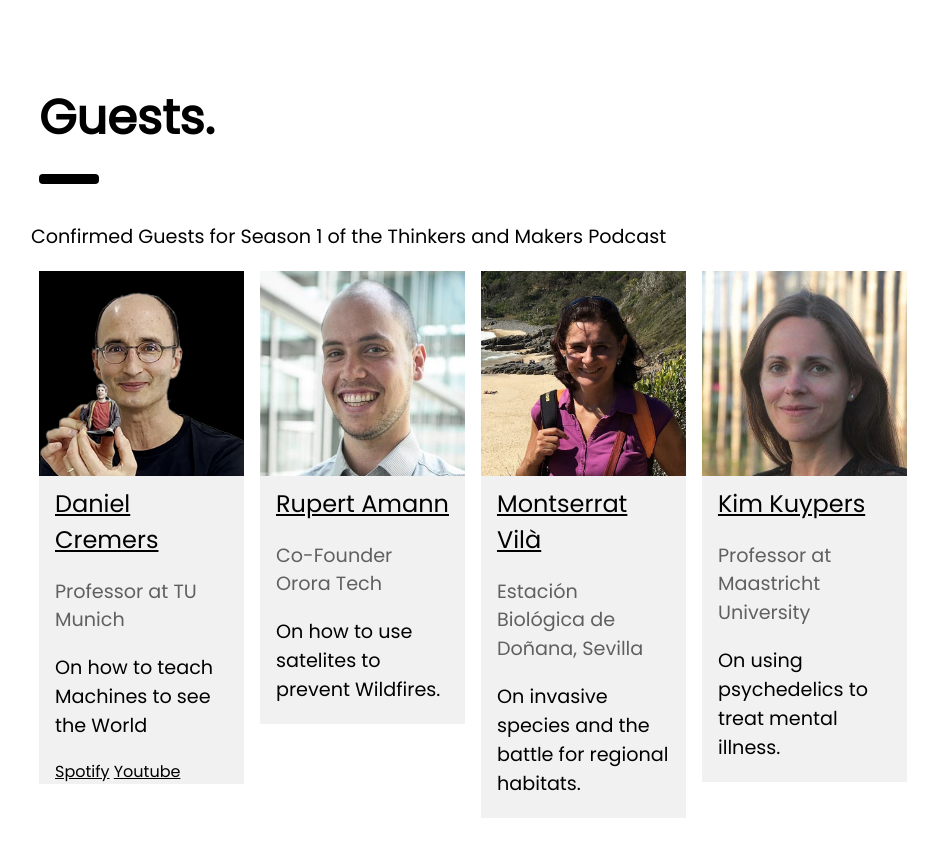
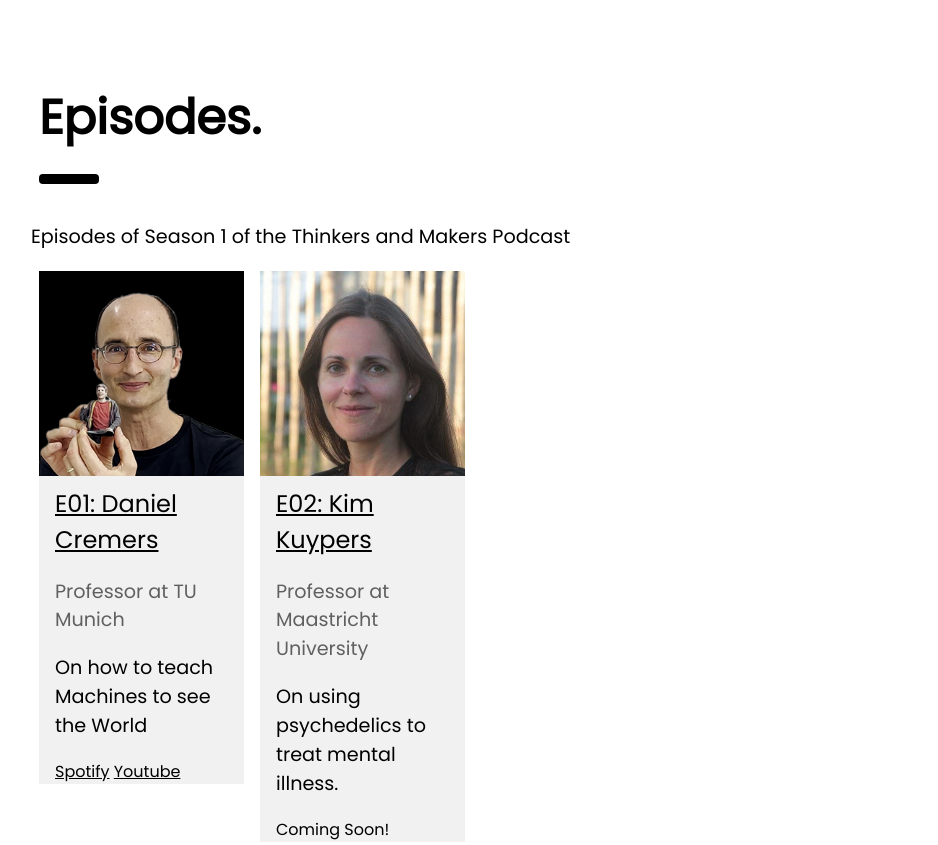
Before and after one commit to fridowicke/thinkersandmakers, a plain HTML site: page index.html in a window 1280 px wide. Shown: the part 1025-1870 px from the top of the page, without its empty margins (317-1255 px from the left). Drawn offline with nearby package versions, Linux system fonts and the light colour scheme.

Commit message:
Update index.html

```diff
--- a/index.html
+++ b/index.html
@@ -39,7 +39,7 @@ p {font-size:larger}
     <a href="#" onclick="w3_close()" class="w3-bar-item w3-button w3-hover-white">Home</a>
     <!--<a href="#showcase" onclick="w3_close()" class="w3-bar-item w3-button w3-hover-white">Showcase</a> -->
     <a href="#podcast" onclick="w3_close()" class="w3-bar-item w3-button w3-hover-white">The Podcast</a>
-    <a href="#guests" onclick="w3_close()" class="w3-bar-item w3-button w3-hover-white">Guests</a>
+    <a href="#episodes" onclick="w3_close()" class="w3-bar-item w3-button w3-hover-white">Episodes</a>
     <a href="#host" onclick="w3_close()" class="w3-bar-item w3-button w3-hover-white">Your Host</a>
     <!--<a href="#packages" onclick="w3_close()" class="w3-bar-item w3-button w3-hover-white">Packages</a> -->
     <!--<a href="#contact" onclick="w3_close()" class="w3-bar-item w3-button w3-hover-white">Contact</a> -->
@@ -110,23 +110,23 @@ p {font-size:larger}
   </div>
 
   <!-- Designers -->
-  <div class="w3-container" id="guests" style="margin-top:75px">
-    <h1 class="w3-xxxlarge w3-text-black"><b>Guests.</b></h1>
+  <div class="w3-container" id="Episodes" style="margin-top:75px">
+    <h1 class="w3-xxxlarge w3-text-black"><b>Episodes.</b></h1>
     <hr style="width:50px;border:5px solid black" class="w3-round">
-    <!--<p>This podcast is all about...
+    <!--<p>
     </p>-->
-    <!--<p><b>Confirmed Guests</b>:</p>-->
+    <!--<p><b>Season 1</b>:</p>-->
   </div>
 
-  <!-- Guests -->
+  <!-- Episodes -->
 
   <div class="w3-row-padding">
-    <p>Confirmed Guests for Season 1 of the Thinkers and Makers Podcast</p>
+    <p>Episodes of Season 1 of the Thinkers and Makers Podcast</p>
     <div class="w3-col m3 w3-margin-bottom">
       <div class="w3-light-grey">
         <img src="Cremers_square.png" alt="Prof. Daniel Cremers" style="width:100%">
         <div class="w3-container">
-          <h3><a href="https://vision.in.tum.de/members/cremers">Daniel Cremers</a></h3>
+          <h3><a href="https://vision.in.tum.de/members/cremers">E01: Daniel Cremers</a></h3>
           <p class="w3-opacity">Professor at TU Munich</p>
           <p>On how to teach Machines to see the World</p>
           <a href="https://open.spotify.com/show/0dpi58lTuwYmgzvRq1U4Td">Spotify</a>
@@ -134,6 +134,7 @@ p {font-size:larger}
         </div>
       </div>
     </div>
+    <!--
     <div class="w3-col m3 w3-margin-bottom">
       <div class="w3-light-grey">
         <img src="Amann_square.jpeg" alt="Rupert Amann" style="width:100%;">
@@ -154,13 +155,15 @@ p {font-size:larger}
         </div>
       </div>
     </div>
+    -->
     <div class="w3-col m3 w3-margin-bottom">
       <div class="w3-light-grey">
         <img src="Kuypers_square.jpg" alt="Prof. Kim Kuypers" style="width:100%;">
         <div class="w3-container">
-          <h3><a href="https://www.kimkuypers.com">Kim Kuypers</a></h3>
+          <h3><a href="https://www.kimkuypers.com">E02: Kim Kuypers</a></h3>
           <p class="w3-opacity">Professor at Maastricht University</p>
           <p>On using psychedelics to treat mental illness. </p>
+          <a >Coming Soon!</a>
         </div>
       </div>
     </div>
```
